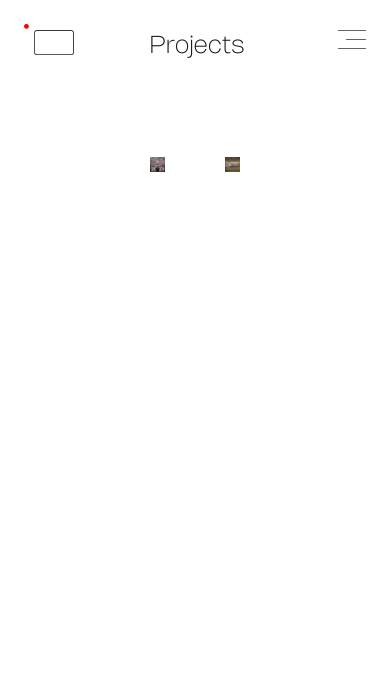
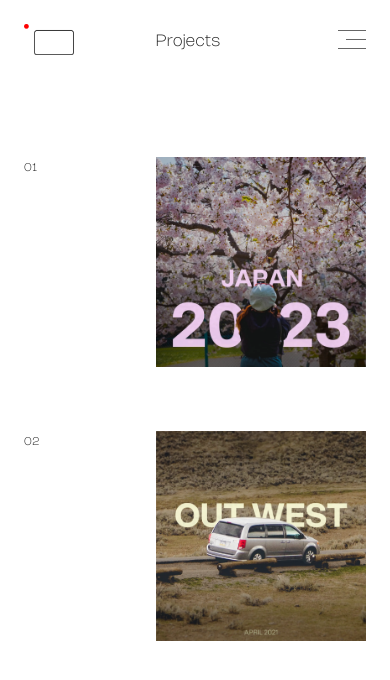
Before and after one commit to jclind/jesselind-photography, a Next.js app: page /projects in a window 390 px wide. Shown: the top 680 px of the page. Built offline with nearby package versions, Linux system fonts and the light colour scheme.

Commit message:
feat(projects): add mobile responsive design with numbers for projects page

```diff
--- a/app/projects/page.module.scss
+++ b/app/projects/page.module.scss
@@ -13,6 +13,27 @@
       font-size: $fs-large;
       font-weight: 200;
     }
+    .leftNumbers {
+      display: none;
+    }
+    @media (max-width: $breakpoint-lg) {
+      margin-left: 0;
+      margin-right: 0;
+      padding-left: 40%;
+      padding-right: 24px;
+
+      h1 {
+        font-size: $fs-regular;
+      }
+      .leftNumbers {
+        display: flex;
+        align-items: flex-end;
+        position: absolute;
+        left: 24px;
+        font-size: $fs-xxs;
+        height: 17px;
+      }
+    }
 
     .projectsList {
       display: grid;
@@ -21,6 +42,14 @@
       align-items: center;
       margin-top: $gap-2xl;
 
+      @media (max-width: $breakpoint-xl) {
+        gap: $gap-large;
+      }
+      @media (max-width: $breakpoint-lg) {
+        display: flex;
+        flex-direction: column;
+        gap: $gap-xl;
+      }
       .projectCard {
         max-width: 700px;
         width: 100%;
--- a/app/projects/page.tsx
+++ b/app/projects/page.tsx
@@ -15,7 +15,11 @@ const ProjectsPage = () => {
       <div className={styles.content}>
         <h1>Projects</h1>
         <div className={styles.projectsList}>
-          {projects.map(project => (
+          {projects.map((project, index) => (
+            <div className={styles.projectWrapper} key={project.id}>
+              <span className={styles.leftNumbers}>{`${index < 9 ? '0' : ''}${
+                index + 1
+              }`}</span>
               <Link
                 key={project.id}
                 href={`/projects/${project.id}`}
@@ -23,6 +27,7 @@ const ProjectsPage = () => {
               >
                 <img src={project.posterUrl} alt='' />
               </Link>
+            </div>
           ))}
         </div>
       </div>
--- a/components/Common/Navbar/Navbar.tsx
+++ b/components/Common/Navbar/Navbar.tsx
@@ -24,6 +24,7 @@ const Navbar = () => {
 
   const links = [
     { name: 'Home', src: '/' },
+    { name: 'Projects', src: '/projects' },
     { name: 'Collections', src: '/collections' },
     { name: 'All Photos', src: '/all-photos' },
     { name: 'About', src: '/about' },
```
Lines whose indentation alone changed are shown as unchanged.
